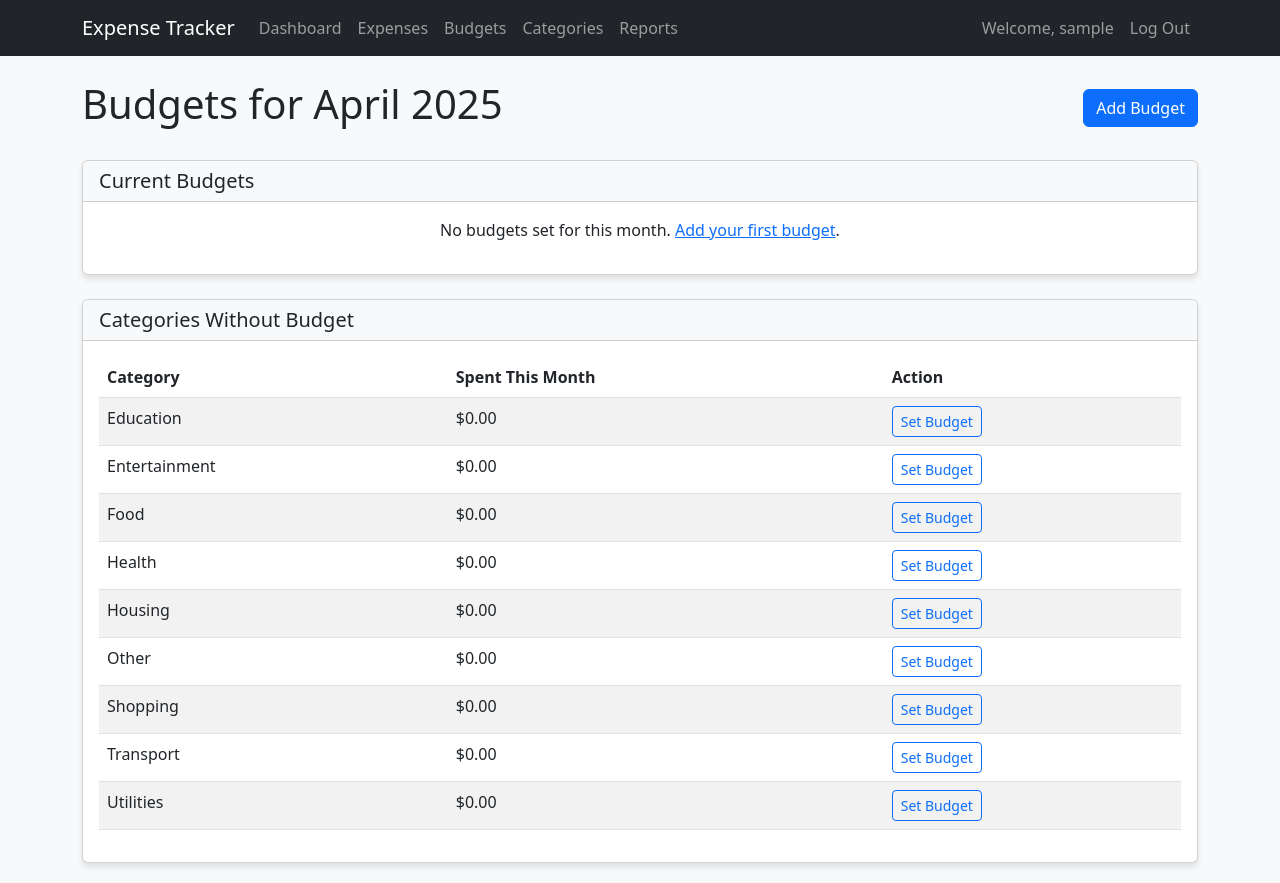
After one commit to MohanKrishna36/Expense-Tracker, a Flask app: page /budgets/ in a window 1280 px wide. The commit adds this page. Run offline with Flask 3, Linux system fonts and the light colour scheme; the visitor is signed in with stand-in values (Sample User, id 1); data comes from the database, SQL or seed files in the repository; data that the repository does not hold is empty.

Commit message:
Implement budget management functionality
- Created budget management module with CRUD operations
- Added budget listing page with visual progress bars
- Implemented budget creation form with category selection
- Added budget editing and deletion capabilities
- Included tracking of spending against budgets
- Added section to show categories without budgets
- Updated navigation to include budgets link

```diff
--- a/app/__init__.py
+++ b/app/__init__.py
@@ -36,6 +36,9 @@ def create_app(test_config=None):
     from . import expenses
     app.register_blueprint(expenses.bp)
 
+    from . import budgets
+    app.register_blueprint(budgets.bp)
+
     # Home page route
     @app.route('/')
     def index():
--- /dev/null
+++ b/app/budgets.py
@@ -0,0 +1,196 @@
+from flask import (
+    Blueprint, flash, g, redirect, render_template, request, url_for
+)
+from datetime import datetime
+from app.auth import login_required
+from app.database import query_db, insert_db, update_db
+
+bp = Blueprint('budgets', __name__, url_prefix='/budgets')
+
+@bp.route('/')
+@login_required
+def index():
+    """Show all budgets for the current month."""
+    # Get current month and year
+    current_date = datetime.now()
+    month = current_date.month
+    year = current_date.year
+
+    # Get budgets for the current user and month
+    budgets = query_db(
+        '''
+        SELECT b.*, c.name as category_name,
+               (SELECT COALESCE(SUM(e.amount), 0)
+                FROM expenses e
+                WHERE e.category_id = b.category_id
+                AND e.user_id = ?
+                AND strftime('%m', e.date) = ?
+                AND strftime('%Y', e.date) = ?) as spent
+        FROM budgets b
+        JOIN categories c ON b.category_id = c.id
+        WHERE b.user_id = ? AND b.month = ? AND b.year = ?
+        ORDER BY c.name
+        ''',
+        (g.user['id'], f'{month:02d}', f'{year}', g.user['id'], month, year)
+    )
+
+    # Get categories that don't have a budget for this month
+    categories_without_budget = query_db(
+        '''
+        SELECT c.*,
+               (SELECT COALESCE(SUM(e.amount), 0)
+                FROM expenses e
+                WHERE e.category_id = c.id
+                AND e.user_id = ?
+                AND strftime('%m', e.date) = ?
+                AND strftime('%Y', e.date) = ?) as spent
+        FROM categories c
+        WHERE (c.user_id IS NULL OR c.user_id = ?)
+        AND c.id NOT IN (
+            SELECT category_id FROM budgets
+            WHERE user_id = ? AND month = ? AND year = ?
+        )
+        ORDER BY c.name
+        ''',
+        (g.user['id'], f'{month:02d}', f'{year}', g.user['id'], g.user['id'], month, year)
+    )
+
+    return render_template('budgets/index.html',
+                          budgets=budgets,
+                          categories_without_budget=categories_without_budget,
+                          current_month=current_date.strftime('%B %Y'))
+
+@bp.route('/create', methods=('GET', 'POST'))
+@login_required
+def create():
+    """Create a new budget."""
+    # Get current month and year
+    current_date = datetime.now()
+    month = current_date.month
+    year = current_date.year
+
+    # Get categories that don't have a budget for this month
+    categories = query_db(
+        '''
+        SELECT * FROM categories
+        WHERE (user_id IS NULL OR user_id = ?)
+        AND id NOT IN (
+            SELECT category_id FROM budgets
+            WHERE user_id = ? AND month = ? AND year = ?
+        )
+        ORDER BY name
+        ''',
+        (g.user['id'], g.user['id'], month, year)
+    )
+
+    if not categories:
+        flash('All categories already have budgets for this month.', 'info')
+        return redirect(url_for('budgets.index'))
+
+    if request.method == 'POST':
+        category_id = request.form['category_id']
+        amount = request.form['amount']
+        error = None
+
+        if not category_id:
+            error = 'Category is required.'
+        elif not amount:
+            error = 'Amount is required.'
+
+        try:
+            # Convert amount to float
+            amount = float(amount)
+            if amount <= 0:
+                error = 'Amount must be greater than zero.'
+        except ValueError:
+            error = 'Amount must be a valid number.'
+
+        if error is None:
+            try:
+                insert_db(
+                    'INSERT INTO budgets (amount, month, year, category_id, user_id) VALUES (?, ?, ?, ?, ?)',
+                    (amount, month, year, category_id, g.user['id'])
+                )
+                flash('Budget was successfully added.', 'success')
+                return redirect(url_for('budgets.index'))
+            except Exception as e:
+                error = f"An error occurred: {e}"
+
+        flash(error, 'error')
+
+    return render_template('budgets/create.html',
+                          categories=categories,
+                          current_month=current_date.strftime('%B %Y'))
+
+@bp.route('/<int:id>/edit', methods=('GET', 'POST'))
+@login_required
+def edit(id):
+    """Edit a budget."""
+    budget = query_db(
+        '''
+        SELECT b.*, c.name as category_name
+        FROM budgets b
+        JOIN categories c ON b.category_id = c.id
+        WHERE b.id = ? AND b.user_id = ?
+        ''',
+        (id, g.user['id']),
+        one=True
+    )
+
+    if budget is None:
+        flash('Budget not found or you do not have permission to edit it.', 'error')
+        return redirect(url_for('budgets.index'))
+
+    if request.method == 'POST':
+        amount = request.form['amount']
+        error = None
+
+        if not amount:
+            error = 'Amount is required.'
+
+        try:
+            # Convert amount to float
+            amount = float(amount)
+            if amount <= 0:
+                error = 'Amount must be greater than zero.'
+        except ValueError:
+            error = 'Amount must be a valid number.'
+
+        if error is None:
+            try:
+                update_db(
+                    'UPDATE budgets SET amount = ? WHERE id = ? AND user_id = ?',
+                    (amount, id, g.user['id'])
+                )
+                flash('Budget was successfully updated.', 'success')
+                return redirect(url_for('budgets.index'))
+            except Exception as e:
+                error = f"An error occurred: {e}"
+
+        flash(error, 'error')
+
+    return render_template('budgets/edit.html', budget=budget)
+
+@bp.route('/<int:id>/delete', methods=('POST',))
+@login_required
+def delete(id):
+    """Delete a budget."""
+    budget = query_db(
+        'SELECT * FROM budgets WHERE id = ? AND user_id = ?',
+        (id, g.user['id']),
+        one=True
+    )
+
+    if budget is None:
+        flash('Budget not found or you do not have permission to delete it.', 'error')
+    else:
+        try:
+            update_db(
+                'DELETE FROM budgets WHERE id = ? AND user_id = ?',
+                (id, g.user['id'])
+            )
+            flash('Budget was successfully deleted.', 'success')
+        except Exception as e:
+            flash(f"An error occurred: {e}", 'error')
+
+    return redirect(url_for('budgets.index'))
--- a/app/templates/base.html
+++ b/app/templates/base.html
@@ -24,7 +24,7 @@
                         <a class="nav-link" href="{{ url_for('expenses.index') }}">Expenses</a>
                     </li>
                     <li class="nav-item">
-                        <a class="nav-link" href="#">Budgets</a>
+                        <a class="nav-link" href="{{ url_for('budgets.index') }}">Budgets</a>
                     </li>
                     <li class="nav-item">
                         <a class="nav-link" href="{{ url_for('categories.index') }}">Categories</a>
--- /dev/null
+++ b/app/templates/budgets/index.html
@@ -0,0 +1,99 @@
+{% extends 'base.html' %}
+
+{% block title %}Budgets - Expense Tracker{% endblock %}
+
+{% block content %}
+<div class="d-flex justify-content-between align-items-center mb-4">
+    <h1>Budgets for {{ current_month }}</h1>
+    <a href="{{ url_for('budgets.create') }}" class="btn btn-primary">Add Budget</a>
+</div>
+
+<div class="card mb-4">
+    <div class="card-header">
+        <h5 class="mb-0">Current Budgets</h5>
+    </div>
+    <div class="card-body">
+        {% if budgets %}
+        <div class="table-responsive">
+            <table class="table table-striped">
+                <thead>
+                    <tr>
+                        <th>Category</th>
+                        <th>Budget</th>
+                        <th>Spent</th>
+                        <th>Remaining</th>
+                        <th>Progress</th>
+                        <th>Actions</th>
+                    </tr>
+                </thead>
+                <tbody>
+                    {% for budget in budgets %}
+                    {% set remaining = budget['amount'] - budget['spent'] %}
+                    {% set percentage = (budget['spent'] / budget['amount'] * 100) if budget['amount'] > 0 else 0 %}
+                    {% set display_percentage = percentage if percentage <= 100 else 100 %}
+                    <tr>
+                        <td>{{ budget['category_name'] }}</td>
+                        <td>${{ "%.2f"|format(budget['amount']) }}</td>
+                        <td>${{ "%.2f"|format(budget['spent']) }}</td>
+                        <td>${{ "%.2f"|format(remaining) }}</td>
+                        <td>
+                            <div class="progress">
+                                <div class="progress-bar {% if percentage > 100 %}bg-danger{% elif percentage > 80 %}bg-warning{% else %}bg-success{% endif %}"
+                                     role="progressbar"
+                                     style="width: {{ display_percentage }}%;"
+                                     aria-valuenow="{{ percentage }}"
+                                     aria-valuemin="0"
+                                     aria-valuemax="100">
+                                    {{ "%.1f"|format(percentage) }}%
+                                </div>
+                            </div>
+                        </td>
+                        <td>
+                            <a href="{{ url_for('budgets.edit', id=budget['id']) }}" class="btn btn-sm btn-outline-primary">Edit</a>
+                            <form action="{{ url_for('budgets.delete', id=budget['id']) }}" method="post" class="d-inline">
+                                <button type="submit" class="btn btn-sm btn-outline-danger" onclick="return confirm('Are you sure you want to delete this budget?')">Delete</button>
+                            </form>
+                        </td>
+                    </tr>
+                    {% endfor %}
+                </tbody>
+            </table>
+        </div>
+        {% else %}
+        <p class="text-center">No budgets set for this month. <a href="{{ url_for('budgets.create') }}">Add your first budget</a>.</p>
+        {% endif %}
+    </div>
+</div>
+
+{% if categories_without_budget %}
+<div class="card">
+    <div class="card-header">
+        <h5 class="mb-0">Categories Without Budget</h5>
+    </div>
+    <div class="card-body">
+        <div class="table-responsive">
+            <table class="table table-striped">
+                <thead>
+                    <tr>
+                        <th>Category</th>
+                        <th>Spent This Month</th>
+                        <th>Action</th>
+                    </tr>
+                </thead>
+                <tbody>
+                    {% for category in categories_without_budget %}
+                    <tr>
+                        <td>{{ category['name'] }}</td>
+                        <td>${{ "%.2f"|format(category['spent']) }}</td>
+                        <td>
+                            <a href="{{ url_for('budgets.create') }}" class="btn btn-sm btn-outline-primary">Set Budget</a>
+                        </td>
+                    </tr>
+                    {% endfor %}
+                </tbody>
+            </table>
+        </div>
+    </div>
+</div>
+{% endif %}
+{% endblock %}
```
Also changed, not shown: app/templates/budgets/create.html (added, +36 -0 lines), app/templates/budgets/edit.html (added, +28 -0 lines).
